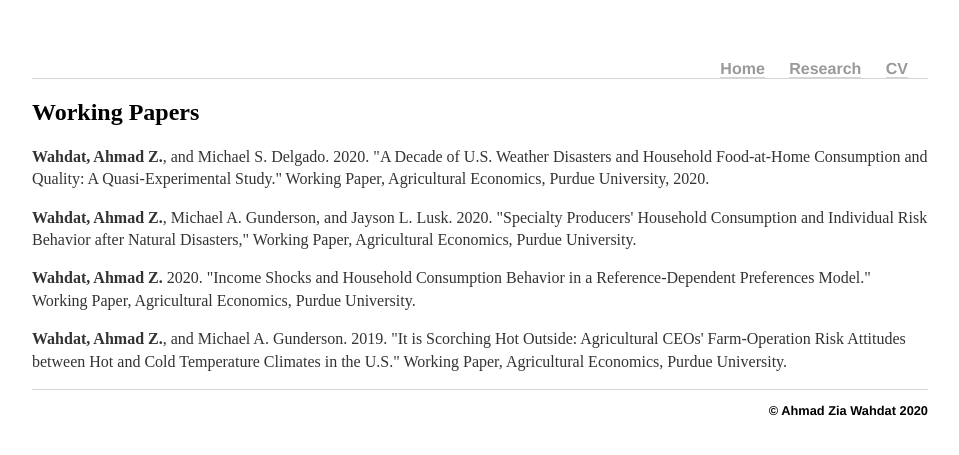
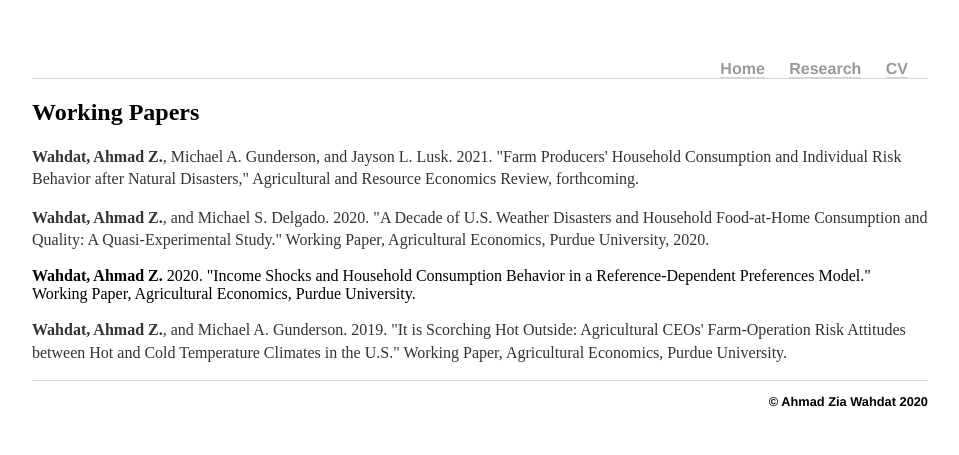
Before and after one commit to awahdat/webpage, a Jekyll site: the page built from research/index.html, in a window 1280 px wide. Shown: the top 455 px of the page, without its empty margins (160-1119 px from the left). Built offline with Jekyll 4.4.1, drawn with Linux system fonts in a browser that asks for light colours.

Commit message:
Update index.html

```diff
--- a/research/index.html
+++ b/research/index.html
@@ -7,12 +7,11 @@ description: Research work of Ahmad Zia Wahdat.
 
 					<h2>Working Papers</h2>
 
-          <p><strong> Wahdat, Ahmad Z.</strong>, and Michael S. Delgado. 2020. "A Decade of U.S. Weather Disasters and Household
-          Food-at-Home Consumption and Quality: A Quasi-Experimental Study." Working Paper, Agricultural Economics, Purdue University, 2020.</p>
+        <p><strong>Wahdat, Ahmad Z.</strong>, Michael A. Gunderson, and Jayson L. Lusk. 2021.
+          "Farm Producers' Household Consumption and Individual Risk Behavior after Natural Disasters," Agricultural and Resource Economics Review, forthcoming.</p>
 
-					<p><strong>Wahdat, Ahmad Z.</strong>, Michael A. Gunderson, and Jayson L. Lusk. 2020.
-          "Specialty Producers' Household Consumption and Individual Risk Behavior after Natural Disasters," Working Paper, Agricultural Economics, Purdue University.</p>
-
+	<p><strong> Wahdat, Ahmad Z.</strong>, and Michael S. Delgado. 2020. "A Decade of U.S. Weather Disasters and Household
+          Food-at-Home Consumption and Quality: A Quasi-Experimental Study." Working Paper, Agricultural Economics, Purdue University, 2020.</p
 
           <p><strong>Wahdat, Ahmad Z.</strong> 2020. "Income Shocks and Household Consumption Behavior in a Reference-Dependent
           Preferences Model." Working Paper, Agricultural Economics, Purdue University.</p>
```
